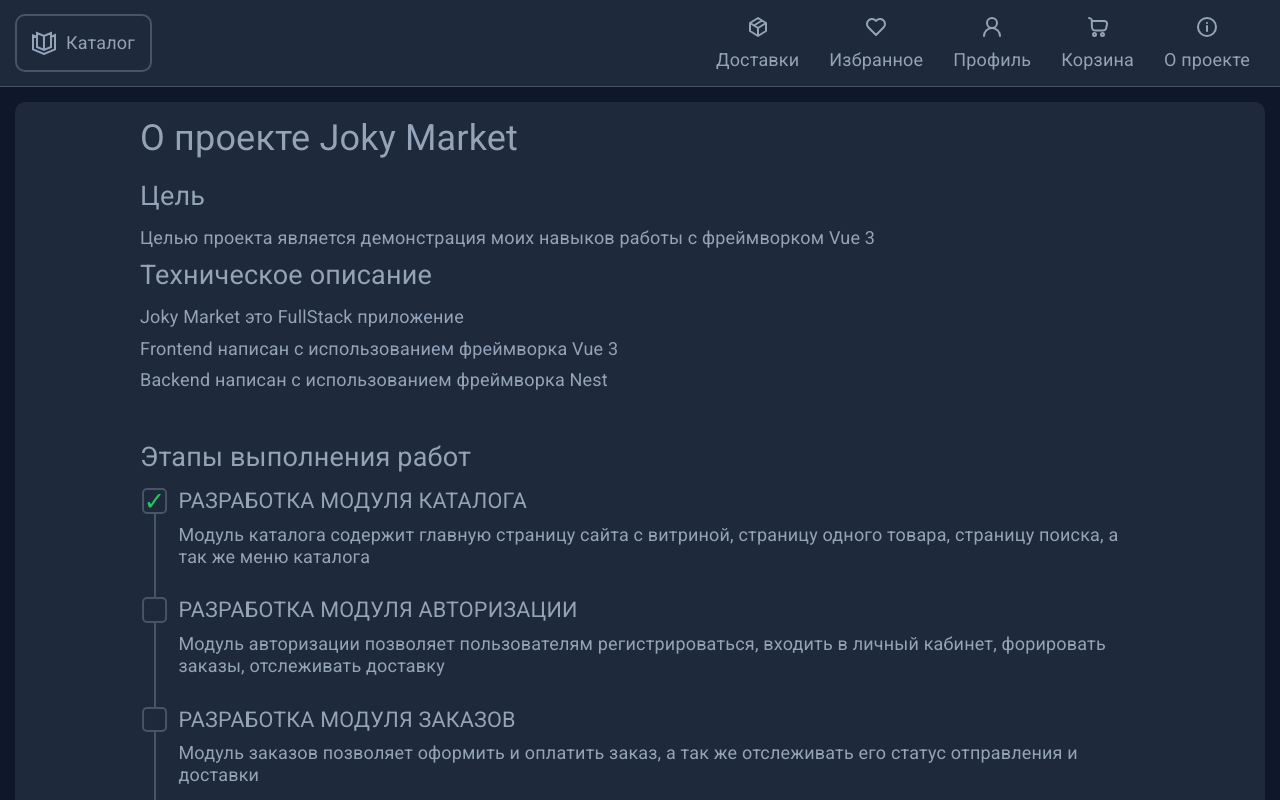
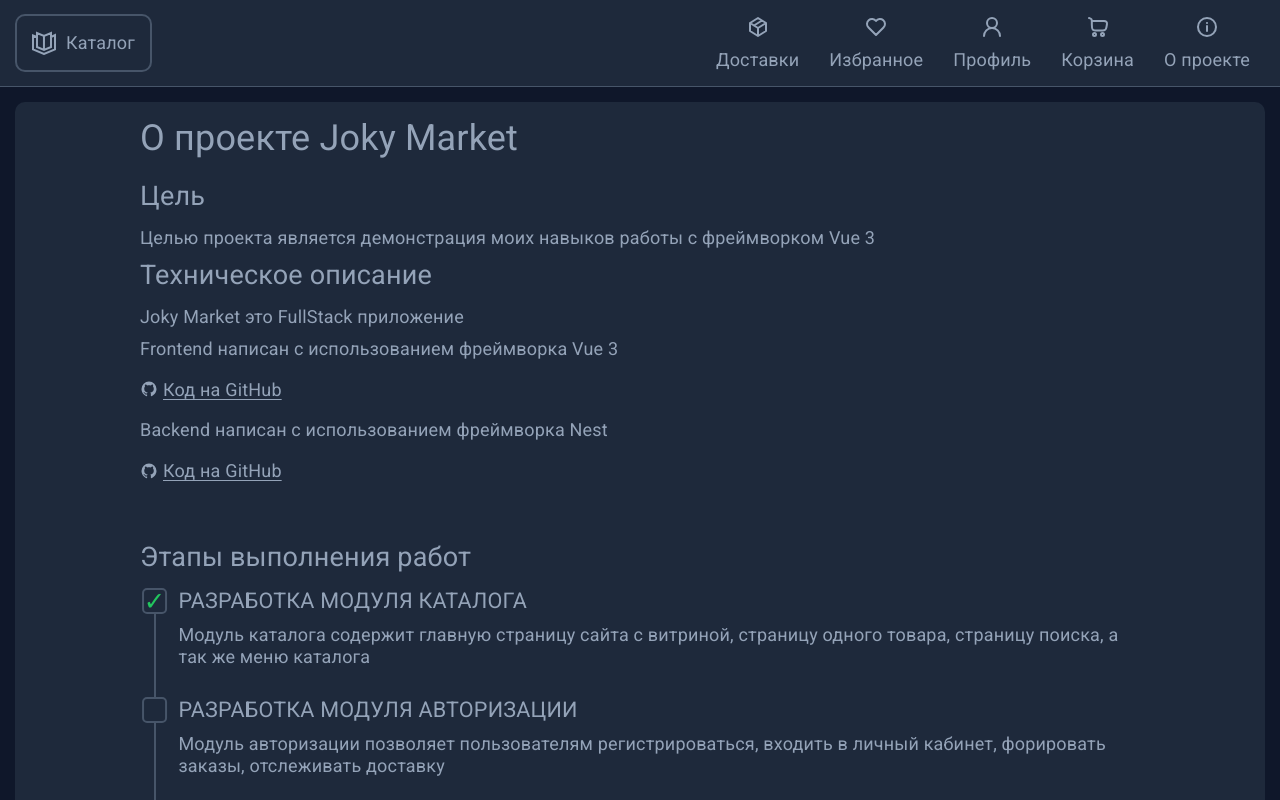
Before and after one commit to ilya-vikt/jm-frontend, a Vue app: page /about in a window 1280 px wide. Shown: the top 800 px of the page. Built offline with nearby package versions, Linux system fonts and the light colour scheme; no server answers.

Commit message:
add links to github repos in Article block on the About page

```diff
--- a/src/about/blocks/AboutArticle.vue
+++ b/src/about/blocks/AboutArticle.vue
@@ -6,6 +6,29 @@
     <h2>Техническое описание</h2>
     <p>Joky Market это FullStack приложение</p>
     <p>Frontend написан с использованием фреймворка Vue 3</p>
+    <p>
+      <OuterLink
+        :icon="GithubIcon"
+        href="https://github.com/ilya-vikt/jm-frontend"
+        underline
+        target="_blank"
+        >Код на GitHub</OuterLink
+      >
+    </p>
     <p>Backend написан с использованием фреймворка Nest</p>
+    <p>
+      <OuterLink
+        :icon="GithubIcon"
+        href="https://github.com/ilya-vikt/jm-backend"
+        underline
+        target="_blank"
+        >Код на GitHub</OuterLink
+      >
+    </p>
   </article>
 </template>
+
+<script setup lang="ts">
+import GithubIcon from '@/share/components/icons/GithubIcon.vue';
+import OuterLink from '@/about/components/OuterLink.vue';
+</script>
```
